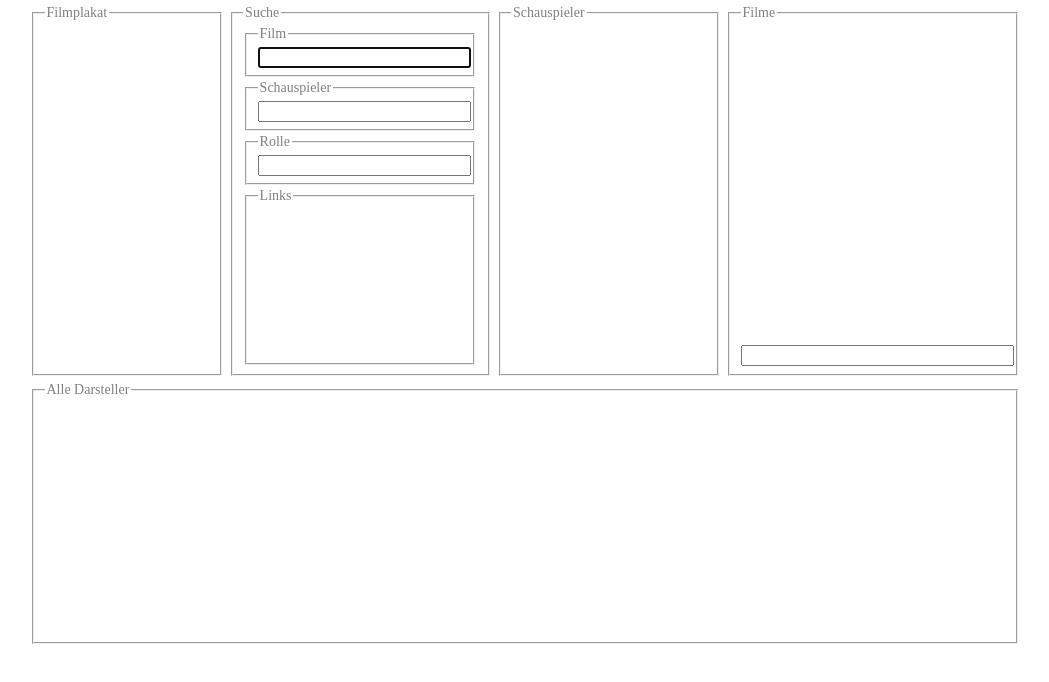
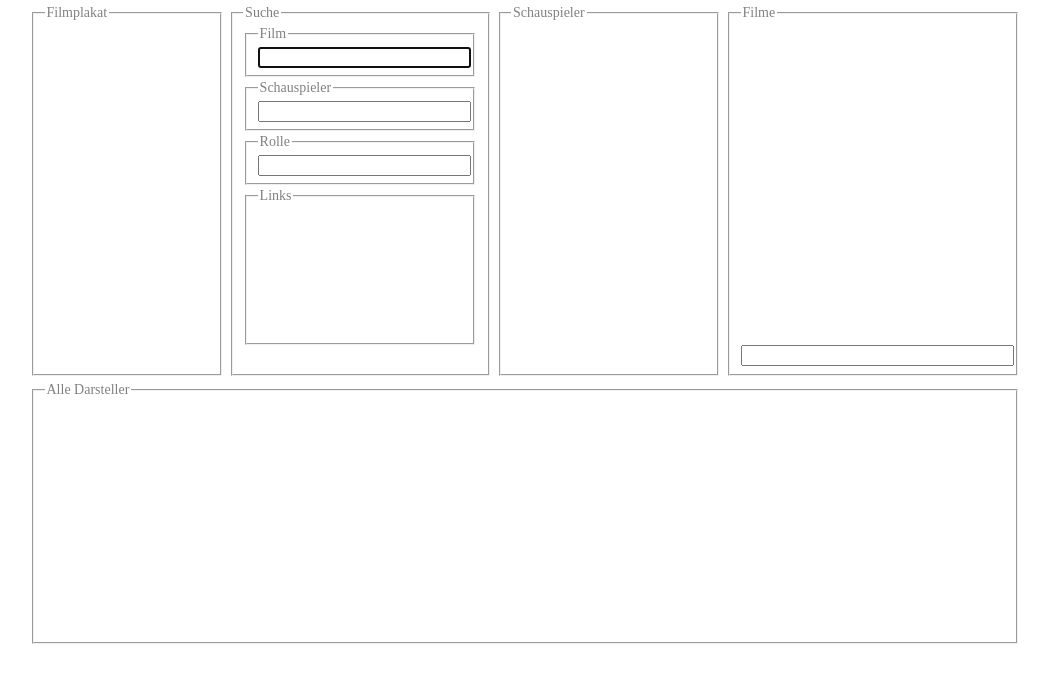
Before and after one commit to tlimbach/derwodaso_js, a website: page public_html/index.html in a window 1280 px wide. Shown: the whole page, without its empty margins (115-1164 px from the left). Drawn offline with Linux system fonts and the light colour scheme.

Commit message:
Fullscreen

```diff
--- a/public_html/style.css
+++ b/public_html/style.css
@@ -100,8 +100,8 @@
 }
 
 #links {
-    height: 155px;
-    max-height: 155px;
+    height: 135px;
+    max-height: 135px;
     max-width: 115px;
     overflow: hidden;
     text-align: left;
```
